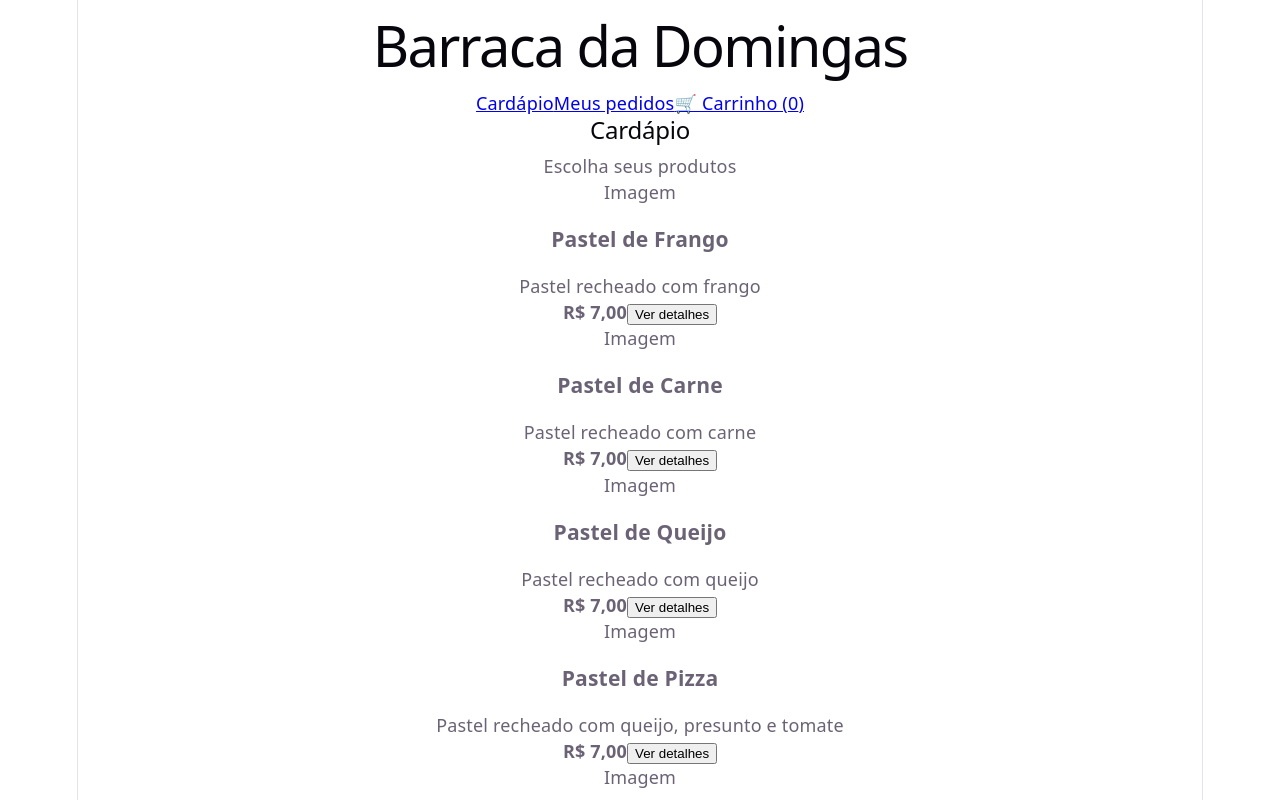
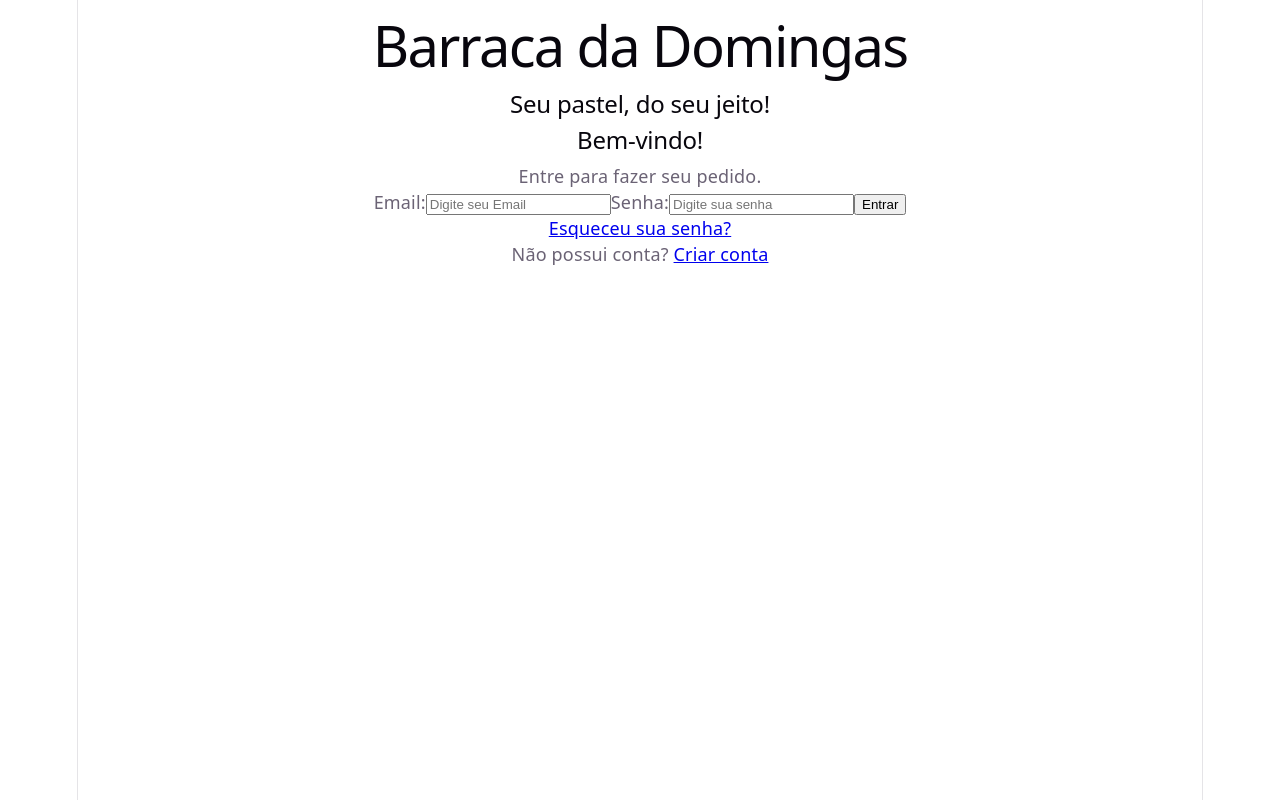
Before and after one commit to rafaelalvesduarte2-lgtm/Barraca-da-Domingas, a React (Vite) app: page / in a window 1280 px wide. Shown: the top 800 px of the page. Built offline with nearby package versions, Linux system fonts and the light colour scheme.

Commit message:
feat: implementa login e cadastro

```diff
--- a/src/App.jsx
+++ b/src/App.jsx
@@ -1,7 +1,7 @@
 import { useState } from "react"
 
 function App() {
-const [tela, setTela] = useState("cardapio")
+  const [tela, setTela] = useState("login")
   const [produtoSelecionado, setProdutoSelecionado] = useState(null)
   const [carrinho, setCarrinho] = useState([])
 
@@ -38,6 +38,30 @@ preco: "R$ 3,00"
     }
   ]
 
+  function entrar(event) {
+    if (event) {
+      event.preventDefault()
+    }
+
+    setTela("cardapio")
+  }
+
+  function abrirCriarConta(event) {
+    if (event) {
+      event.preventDefault()
+    }
+
+    setTela("criarConta")
+  }
+
+  function voltarLogin(event) {
+    if (event) {
+      event.preventDefault()
+    }
+
+    setTela("login")
+  }
+
   function abrirDetalhes(produto) {
     setProdutoSelecionado(produto)
     setTela("detalhes")
@@ -50,7 +74,6 @@ event.preventDefault()
 
     setTela("cardapio")
     setProdutoSelecionado(null)
-
   }
 
   function adicionarAoCarrinho() {
@@ -85,7 +108,6 @@ if (produtoExistente) {
 
     setTela("cardapio")
     setProdutoSelecionado(null)
-
   }
 
   function removerDoCarrinho(nomeProduto) {
@@ -95,7 +117,10 @@ carrinho.filter((produto) => produto.nome !== nomeProduto)
   }
 
   function abrirCarrinho(event) {
+    if (event) {
       event.preventDefault()
+    }
+
     setTela("carrinho")
   }
 
@@ -112,7 +137,6 @@ produto.preco
 
       return total + valor * quantidade
     }, 0)
-
   }
 
   function quantidadeTotal() {
@@ -125,7 +149,108 @@ return carrinho.reduce(
   return (
     <div className="menu-page">
 
+      {tela === "login" && (
+        <main className="menu-content">
+
+          <h1>Barraca da Domingas</h1>
+
+          <h2>Seu pastel, do seu jeito!</h2>
+
+          <h2>Bem-vindo!</h2>
+
+          <p>Entre para fazer seu pedido.</p>
+
+          <form onSubmit={entrar}>
+
+            <label>Email:</label>
+
+            <input
+              type="email"
+              placeholder="Digite seu Email"
+            />
+
+            <label>Senha:</label>
+
+            <input
+              type="password"
+              placeholder="Digite sua senha"
+            />
+
+            <button type="submit">
+              Entrar
+            </button>
+
+          </form>
+
+          <a href="#">
+            Esqueceu sua senha?
+          </a>
+
+          <p>
+            Não possui conta?{" "}
+            <a href="#" onClick={abrirCriarConta}>
+              Criar conta
+            </a>
+          </p>
+
+        </main>
+      )}
+
+      {tela === "criarConta" && (
+        <main className="menu-content">
+
+          <h1>Barraca da Domingas</h1>
+
+          <h2>Criar conta</h2>
+
+          <p>Preencha seus dados para criar sua conta.</p>
+
+          <form onSubmit={voltarLogin}>
+
+            <label>Nome:</label>
+
+            <input
+              type="text"
+              placeholder="Digite seu nome"
+            />
+
+            <label>Email:</label>
+
+            <input
+              type="email"
+              placeholder="Digite seu email"
+            />
+
+            <label>Telefone:</label>
+
+            <input
+              type="tel"
+              placeholder="Digite seu telefone"
+            />
+
+            <label>Senha:</label>
+
+            <input
+              type="password"
+              placeholder="Digite sua senha"
+            />
+
+            <button type="submit">
+              Criar conta
+            </button>
+
+          </form>
+
+          <button onClick={voltarLogin}>
+            ← Voltar para login
+          </button>
+
+        </main>
+      )}
+
+      {tela !== "login" && tela !== "criarConta" && (
         <header className="menu-header">
+
           <h1>Barraca da Domingas</h1>
 
           <nav>
@@ -143,7 +268,9 @@ return (
             </a>
 
           </nav>
+
         </header>
+      )}
 
       {tela === "cardapio" && (
         <main className="menu-content">
@@ -302,7 +429,6 @@ return (
       )}
 
     </div>
-
   )
 }
 
```
Lines whose indentation alone changed are shown as unchanged.
